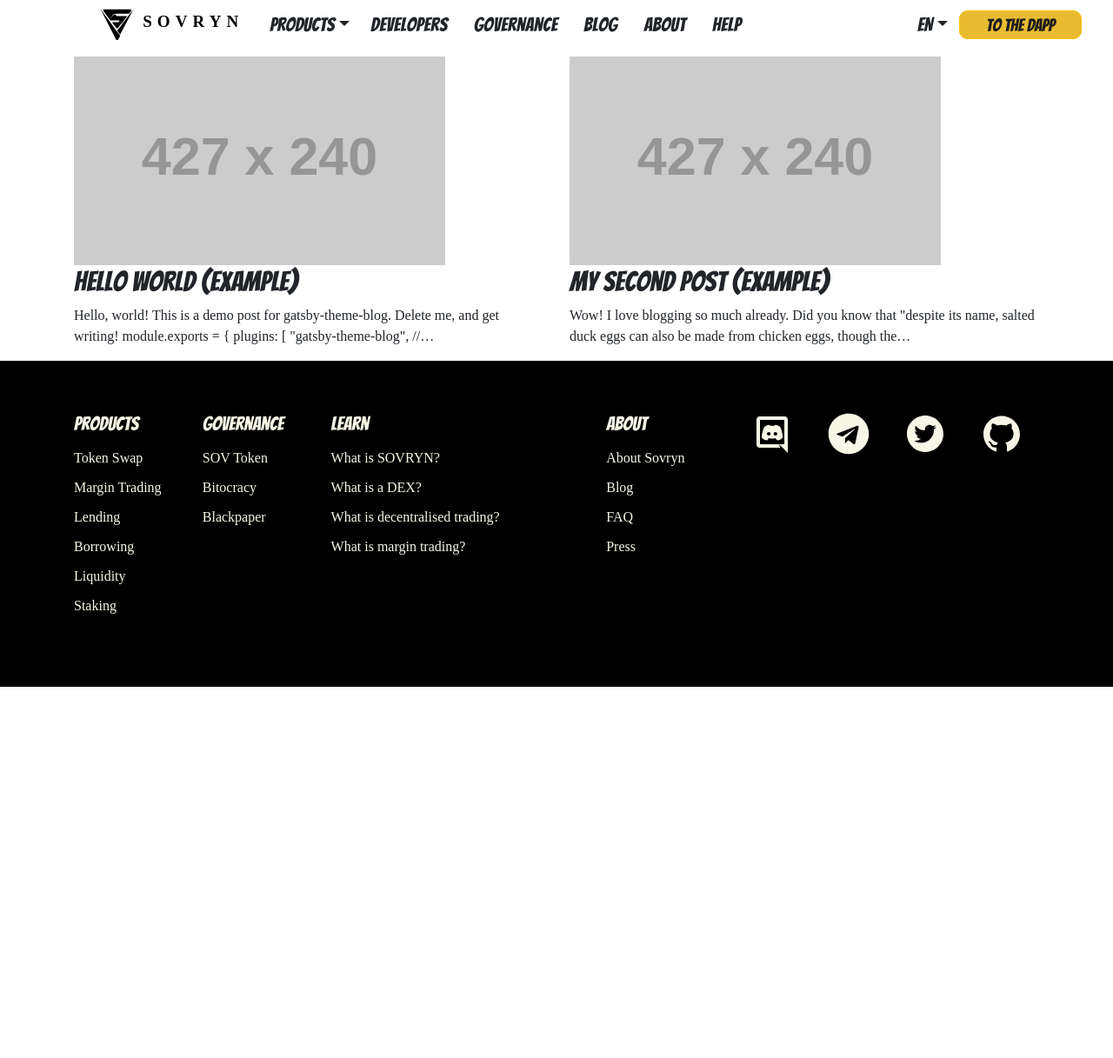
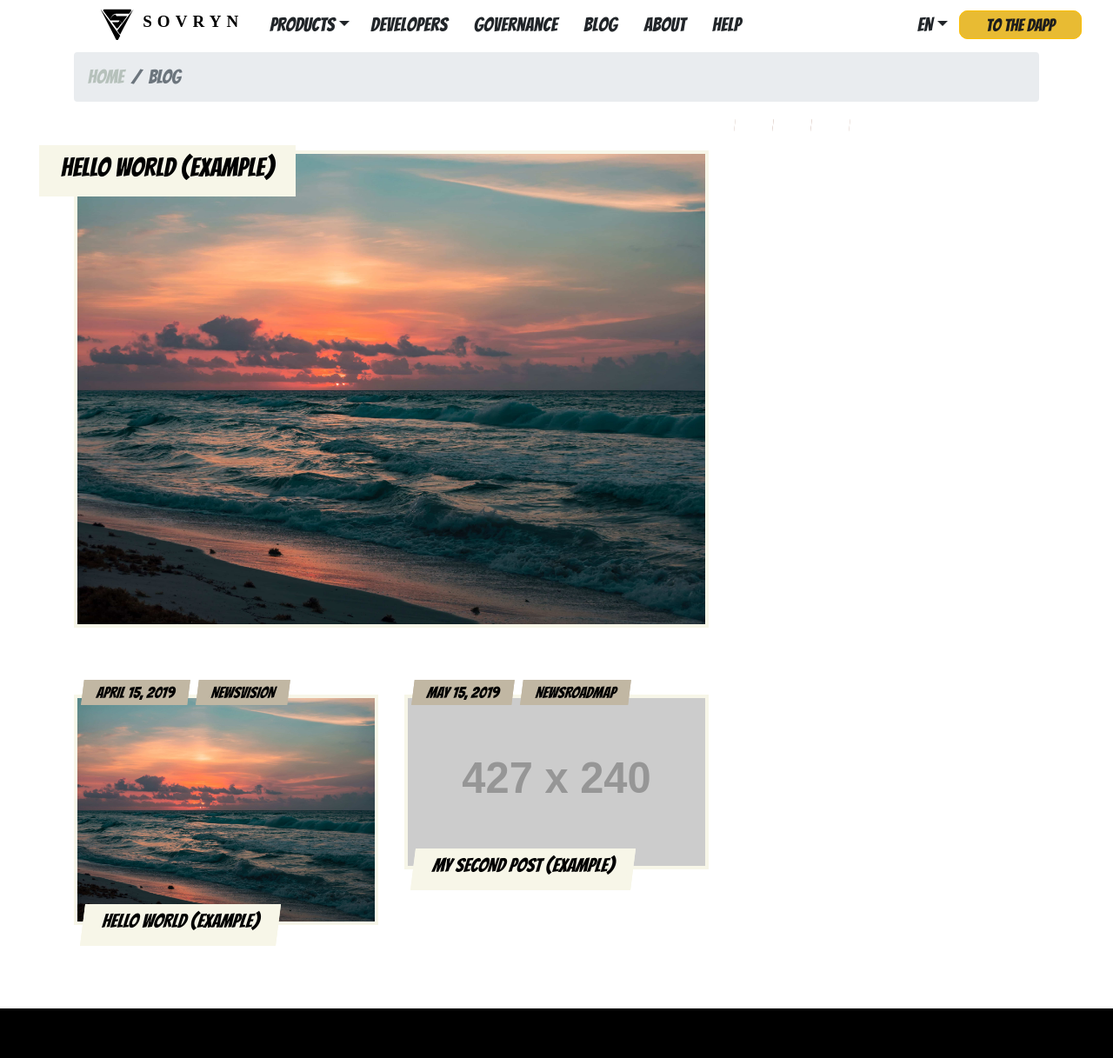
Before and after one commit to decodeanalyst/sovryn-website, a Gatsby site: page /blog in a window 1280 px wide. Shown: the top 1217 px of the page at 87% size. Before the commit the page ends 800 px from the top, so only its background shows below. Built offline with nearby package versions, Linux system fonts and the light colour scheme; Gatsby itself is replaced by a stand-in of ours; some packages are replaced by stand-ins of ours; placeholder pictures from the web are drawn by us.

Commit message:
Design the blog page with different components

```diff
--- a/content/posts/hello-world/index.md
+++ b/content/posts/hello-world/index.md
@@ -2,7 +2,8 @@
 title: Hello World (example)
 date: 2019-04-15
 image: "./sunset-beach.jpg"
-imageAlt: A beach at sunset with crashing waves.
+imageAlt: A beach at sunset with crashing waves.c
+categories: ["News", "Vision"]
 ---
 
 Hello, world! This is a demo post for `gatsby-theme-blog`.
--- a/content/posts/my-second-post.md
+++ b/content/posts/my-second-post.md
@@ -2,6 +2,7 @@
 title: My Second Post (example)
 date: 2019-05-15
 imageAlt: Laptop on a desk with VS Code open.
+categories: ["News", "Roadmap"]
 ---
 
 Wow! I love blogging so much already.
--- /dev/null
+++ b/src/components/BlogFeed.jsx
@@ -0,0 +1,40 @@
+import React, { useState } from 'react';
+import PropTypes from 'prop-types';
+import BlogPost from './BlogPost';
+
+export default function BlogFeed({articles}) {
+
+    return (
+        <>
+                <div className="row">
+                {
+                    articles.map((node, index) => {
+
+                    const imgURL = node.frontmatter.image ? node.frontmatter.image.publicURL : "https://via.placeholder.com/427x240";
+
+                    console.log("ImageURL: ", imgURL)
+                    console.log("Date: ", node.frontmatter.date)
+                    console.log("Categories: ", node.frontmatter.categories)
+
+                        return (
+                            <div className="col-md-6" key={ index }>
+                                <BlogPost
+                                    date={ node.frontmatter.date }
+                                    title={ node.frontmatter.title }
+                                    image={ imgURL }
+                                    category={ node.frontmatter.categories }
+                                />
+
+                            </div>
+                        )
+                    })
+                }
+            </div>
+
+        </>
+    );
+}
+
+BlogFeed.propTypes = {
+    "data": PropTypes.object.isRequired
+};
--- /dev/null
+++ b/src/components/BlogPost.jsx
@@ -0,0 +1,28 @@
+import React, { useState } from 'react';
+import PropTypes from 'prop-types';
+
+import BlogPostLabel from './BlogPostLabel';
+import BlogPostMetaLabel from './BlogPostMetaLabel';
+
+import "../styles/blogpost.scss"
+
+export default function BlogPost({title, image, date, category}) {
+
+    return (
+      <div className="py-5">
+          <div className="d-inline-flex">
+            <BlogPostMetaLabel text={ date } />
+            <BlogPostMetaLabel text={ category } />
+          </div>
+
+            <div className="pictureArticleCover">
+                <img className="img-fluid" src={ image } />
+            </div>
+            <BlogPostLabel text={ title } />
+      </div>
+    )
+}
+
+BlogPost.propTypes = {
+    "data": PropTypes.object.isRequired
+};
--- /dev/null
+++ b/src/components/BlogPostLabel.jsx
@@ -0,0 +1,11 @@
+import React from 'react';
+import "../styles/blogpostlabel.scss";
+
+export default function BlogPostLabel({text}) {
+
+    return (
+        <div className="post-label post-label-slanted">
+            <h3>{ text }</h3>
+        </div>
+    );
+}
--- /dev/null
+++ b/src/components/BlogPostMetaLabel.jsx
@@ -0,0 +1,11 @@
+import React from 'react';
+import "../styles/blogpostmetalabel.scss";
+
+export default function BlogPostMetaLabel({text}) {
+
+    return (
+        <div className="post-meta-label post-meta-label-slanted">
+            <span>{ text }</span>
+        </div>
+    );
+}
--- /dev/null
+++ b/src/components/BlogSidebar.jsx
@@ -0,0 +1,14 @@
+import React from 'react';
+import PropTypes from 'prop-types';
+import InfoLabel from './InfoLabel';
+
+export default function BlogSidebar(props) {
+
+    return (
+        <>
+            <InfoLabel />
+            <InfoLabel />
+            <InfoLabel />
+        </>
+    );
+}
--- /dev/null
+++ b/src/components/HeroBlogPost.jsx
@@ -0,0 +1,28 @@
+import React, { useState } from 'react';
+import PropTypes from 'prop-types';
+
+import "../styles/blogpost.scss"
+
+export default function HeroBlogPost({article}) {
+
+  const imgURL = article.frontmatter.image ? article.frontmatter.image.publicURL : "https://via.placeholder.com/900x427";
+
+    return (
+      <>
+        <div className="row">
+          <div className="col-md-12">
+            <div className="hero-label hero-label-slanted">
+              <h3>{ article.frontmatter.title }</h3>
+             </div>
+              <div className="pictureArticleCover">
+                <img className="img-fluid" src={ imgURL } />
+              </div>
+          </div>
+        </div>
+      </>
+    )
+}
+
+HeroBlogPost.propTypes = {
+    "data": PropTypes.object.isRequired
+};
--- a/src/pages/blog.jsx
+++ b/src/pages/blog.jsx
@@ -1,7 +1,10 @@
 import React from 'react';
 import DefaultLayout from '../components/DefaultLayout';
+import { graphql, useStaticQuery } from 'gatsby';
 
-import { graphql, useStaticQuery } from 'gatsby';
+import BlogFeed from '../components/BlogFeed';
+import BlogSidebar from '../components/BlogSidebar';
+import HeroBlogPost from '../components/HeroBlogPost';
 
 export default function Blog() {
 
@@ -11,39 +14,36 @@
           nodes {
             frontmatter {
               title
+              categories
+              date(formatString: "MMMM DD, YYYY")
+              image {
+                publicURL
+              }
             }
             excerpt
           }
         }
   }`
   )
-
     return (
         <>
           <DefaultLayout>
-
             <nav aria-label="breadcrumb">
-  <ol class="breadcrumb">
-    <li class="breadcrumb-item"><a href="/">HOME</a></li>
-    <li class="breadcrumb-item active" aria-current="page">BLOG</li>
+              <ol className="breadcrumb">
+                <li className="breadcrumb-item"><a href="/">HOME</a></li>
+                <li className="breadcrumb-item active" aria-current="page">BLOG</li>
               </ol>
             </nav>
 
               <div className="row">
-                {
-                    markdown.allMdx.nodes.map((node) => {
-                        return (
-                            <div className="col-md-6">
-                                <img className="img-fluid" src="https://via.placeholder.com/427x240" />
-                                <h2>{ node.frontmatter.title }</h2>
-                                <p>{ node.excerpt }</p>
-
+                <div className="col-md-8">
+                  <HeroBlogPost article={ markdown.allMdx.nodes[0] } />
+                  <BlogFeed articles={ markdown.allMdx.nodes } />
                 </div>
-                        )
-                    })
-                }
+                <div className="col-md-4">
+                  <BlogSidebar />
                 </div>
-
+              </div>
           </DefaultLayout>
         </>
     );
--- /dev/null
+++ b/src/styles/blogpost.scss
@@ -0,0 +1,35 @@
+ .pictureArticleCover {
+        border: 4px solid rgba(247, 246, 232, 1);
+    }
+
+
+      .hero-label {
+        bottom: -40px;
+        left: -40px;
+        position: relative;
+        color: black;
+        font-family: Bangers;
+        font-size: 18px;
+        text-align: center;
+        letter-spacing: 00.01em;
+        white-space: nowrap;
+        background-color: rgba(247, 246, 232, 1);
+        text-align: center;
+        text-transform: uppercase;
+        width: fit-content;
+        display: inline;
+
+        h3 {
+          display: inline;
+          font-size: 30px;
+          line-height: 40px;
+          padding: 5px;
+        }
+    }
+
+    .hero-label-slanted{
+        -ms-transform: skewX(-0.02turn);
+        -webkit-transform: skewX(-0.02turn);
+        transform: skewX(-0.02turn);
+        border: 20px solid rgba(247, 246, 232, 1);;
+    }
--- /dev/null
+++ b/src/styles/blogpostlabel.scss
@@ -0,0 +1,29 @@
+.post-label {
+    top: -24px;
+    margin-left: 10px;
+    position: relative;
+    color: black;
+    font-family: Bangers;
+    font-size: 18px;
+    text-align: center;
+    display: block;
+    letter-spacing: 00.01em;
+    white-space: nowrap;
+    background-color: rgba(247, 246, 232, 1);
+    text-align: center;
+    text-transform: uppercase;
+    padding-inline: 15px;
+    width: fit-content;
+    display: inline-block;
+
+    h3 {
+        font-size: 22px;
+    }
+}
+
+.post-label-slanted{
+    -ms-transform: skewX(-0.02turn);
+    -webkit-transform: skewX(-0.02turn);
+    transform: skewX(-0.02turn);
+    border: 7px solid rgba(247, 246, 232, 1);;
+}
--- /dev/null
+++ b/src/styles/blogpostmetalabel.scss
@@ -0,0 +1,25 @@
+.post-meta-label {
+    bottom: -12px;
+    margin-left: 10px;
+    position: relative;
+    color: black;
+    font-family: Bangers;
+    font-size: 18px;
+    text-align: center;
+    display: block;
+    letter-spacing: 00.01em;
+    white-space: nowrap;
+    background-color: rgba(193, 183, 163, 1);
+    text-align: center;
+    text-transform: uppercase;
+    padding-inline: 15px;
+    width: fit-content;
+    display: inline-block;
+}
+
+.post-meta-label-slanted {
+    -ms-transform: skewX(-0.02turn);
+    -webkit-transform: skewX(-0.02turn);
+    transform: skewX(-0.02turn);
+    border: 1px solid rgba(193, 183, 163, 1);
+}
--- a/src/styles/header.scss
+++ b/src/styles/header.scss
@@ -1,5 +1,7 @@
 
 .menu {
+
+	padding-bottom: 60px;
 
 	a {
 		font-family: Bangers-Regular, Bangers;
@@ -7,27 +9,8 @@
 	}
 
 	.menu-nav {
-		position: -webkit-sticky;
-		position: fixed;
 		box-sizing: content-box;
-		transform: rotate(0.00deg);
-		transform-origin: center;
-		opacity: 1;
-		cursor: default;
 		background-color: rgba(255, 255, 255, 1);
-		border-bottom-color: rgba(112, 112, 112, 1);
-		border-bottom-style: none;
-		border-bottom-width: 1.00px;
-		border-left-color: rgba(112, 112, 112, 1);
-		border-left-style: none;
-		border-left-width: 1.00px;
-		border-right-color: rgba(112, 112, 112, 1);
-		border-right-style: none;
-		border-right-width: 1.00px;
-		border-top-color: rgba(112, 112, 112, 1);
-		border-top-style: none;
-		border-top-width: 1.00px;
-		box-shadow: none;
 		height: 40.00px;
 	}
 
--- a/src/styles/infolabel.scss
+++ b/src/styles/infolabel.scss
@@ -1,8 +1,5 @@
-body{
-    font-family: Bangers-Regular, Bangers;
-    font-weight: 400;
-}
 .lbl-default{
+    font-family: Bangers;
     position: relative;
     background-color: rgba(181, 143, 127, 1);
     text-align: center;
@@ -11,12 +8,14 @@
     width: fit-content;
     display: inline-block;
 }
+
 .lbl-slanted{
     -ms-transform: skewX(-0.02turn);
     -webkit-transform: skewX(-0.02turn);
     transform: skewX(-0.02turn);
     border: 7px solid white;
 }
+
 .lbl-figtext{
 
     position: relative;
--- a/src/styles/main.scss
+++ b/src/styles/main.scss
@@ -38,3 +38,20 @@
   img {
     z-index: 1;
   }
+
+  .breadcrumb {
+
+    background-color: transparent;
+
+    .breadcrumb-item {
+      font-family: Bangers-Regular, Bangers;
+      color: rgb(182, 193, 187);
+      font-size: 22px;
+
+      a {
+        font-family: Bangers-Regular, Bangers;
+        color: rgb(182, 193, 187);
+
+      }
+    }
+  }
```
Also changed, not shown: src/components/BlogLayout.jsx (added, +15 -0 lines). Lines whose indentation alone changed are shown as unchanged.
